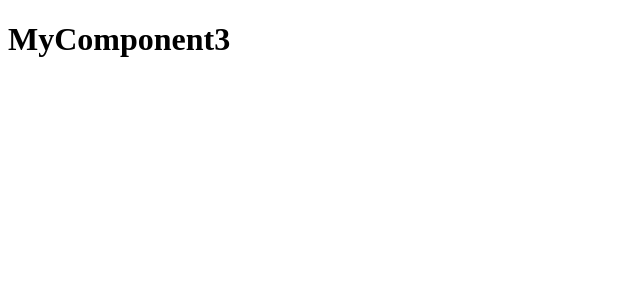
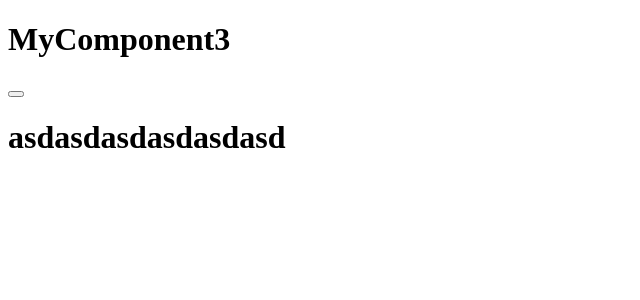
Before and after one commit to Evrenefeb/my-react-app, a React (Vite) app: page / in a window 1280 px wide. Shown: the top 300 px of the page, without its empty margins (0-640 px from the left). Built offline with nearby package versions, Linux system fonts and the light colour scheme.

Commit message:
demefre
deneme

```diff
--- a/src/App.jsx
+++ b/src/App.jsx
@@ -9,6 +9,8 @@ function App() {
     <>
 
       <MyComponent3 />
+      <button></button>
+      <h1>asdasdasdasdasdasd</h1>
 
     </>
 
```
